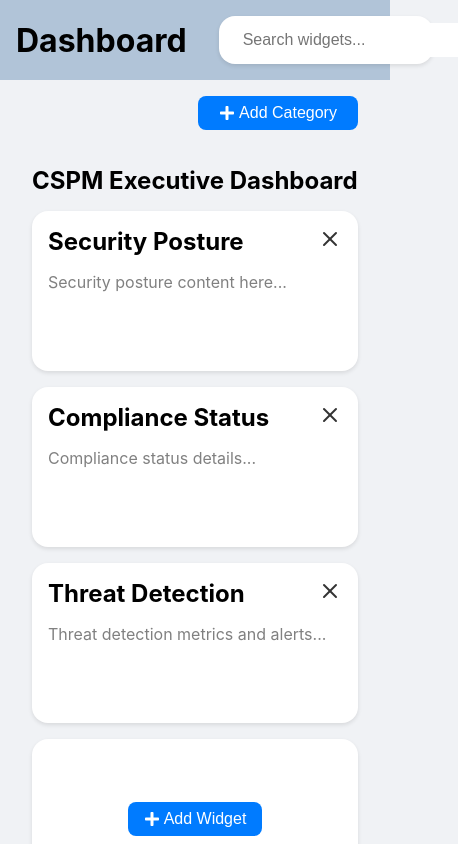
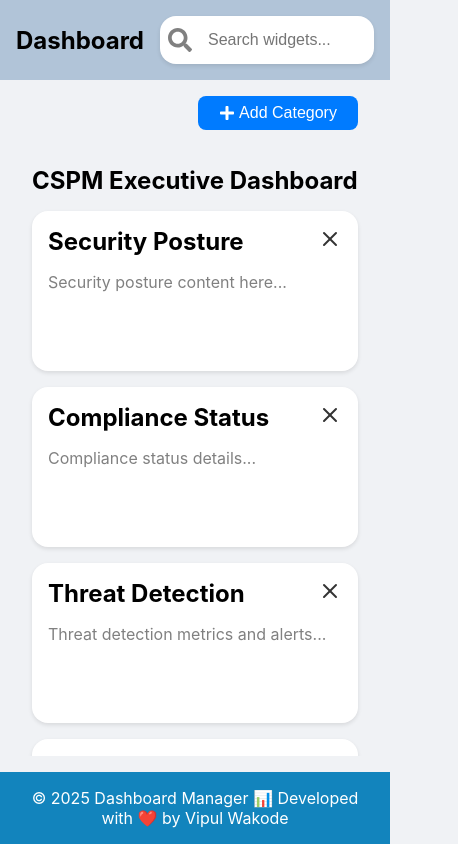
Before and after one commit to vipulwakode/Dashboard-Manager, a React (Vite) app: page / in a window 390 px wide. Shown: the top 844 px of the page, 458 px wide, since content can reach past the window. Built offline with nearby package versions, Linux system fonts and the light colour scheme.

Commit message:
add mobile UI

```diff
--- a/src/components/Dashboard.jsx
+++ b/src/components/Dashboard.jsx
@@ -13,12 +13,18 @@ const Container = styled.div`
   gap: 1rem;
   width: 100%;
   height: 100vh;
+  overflow: hidden;
 `;
 
 const CategoryContainer = styled.div`
   display: flex;
   flex-direction: column;
   flex: 1;
+  overflow-y: auto;
+  &::-webkit-scrollbar {
+    width: 0.5rem;
+    height: 0.5rem;
+  }
 `;
 
 const ButtonWrapper = styled.div`
--- a/src/components/Footer.jsx
+++ b/src/components/Footer.jsx
@@ -10,7 +10,7 @@ const FooterContainer = styled.div`
   text-align: center;
   padding: 1rem;
   font-size: 1rem;
-  height: 5rem;
+  height: 4.5rem;
 `;
 
 const Footer = () => {
--- a/src/components/Header.jsx
+++ b/src/components/Header.jsx
@@ -9,11 +9,24 @@ const Container = styled.div`
   padding: 1rem;
   align-items: center;
   gap: 2rem;
+  @media (max-width: 576px) {
+    gap: 1rem;
+  }
 `;
+
+const Title = styled.h1`
+  margin: 0;
+  font-size: 2rem;
+  @media (max-width: 576px) {
+    font-size: 1.5rem;
+    flex-shrink: 0;
+  }
+`;
+
 const Header = () => {
   return (
     <Container>
-      <h1>Dashboard</h1>
+      <Title>Dashboard</Title>
       <SearchBar placeholder="Search widgets" />
     </Container>
   );
--- a/src/components/SearchBar.jsx
+++ b/src/components/SearchBar.jsx
@@ -14,6 +14,10 @@ const SearchBarContainer = styled.div`
   padding: 0 0.5rem;
   gap: 0.5rem;
   box-shadow: 0 2px 4px rgba(0, 0, 0, 0.1);
+
+  @media (max-width: 576px) {
+    width: 100%;
+  }
 `;
 
 const Input = styled.input`
@@ -23,6 +27,7 @@ const Input = styled.input`
   outline: none;
   color: black;
   font-size: 1rem;
+  width: 100%;
 `;
 
 const SearchIcon = styled(FaSearch)`
```
